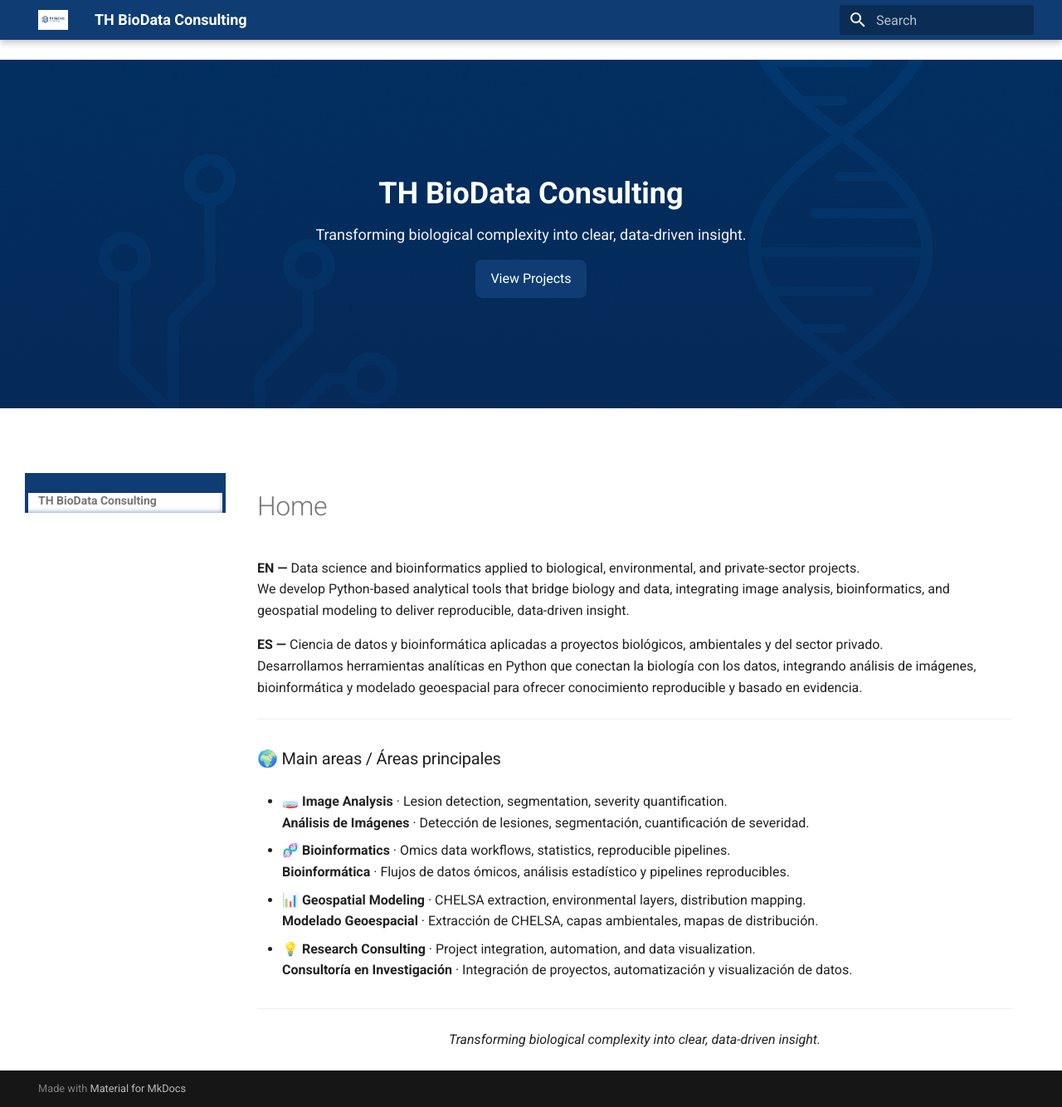
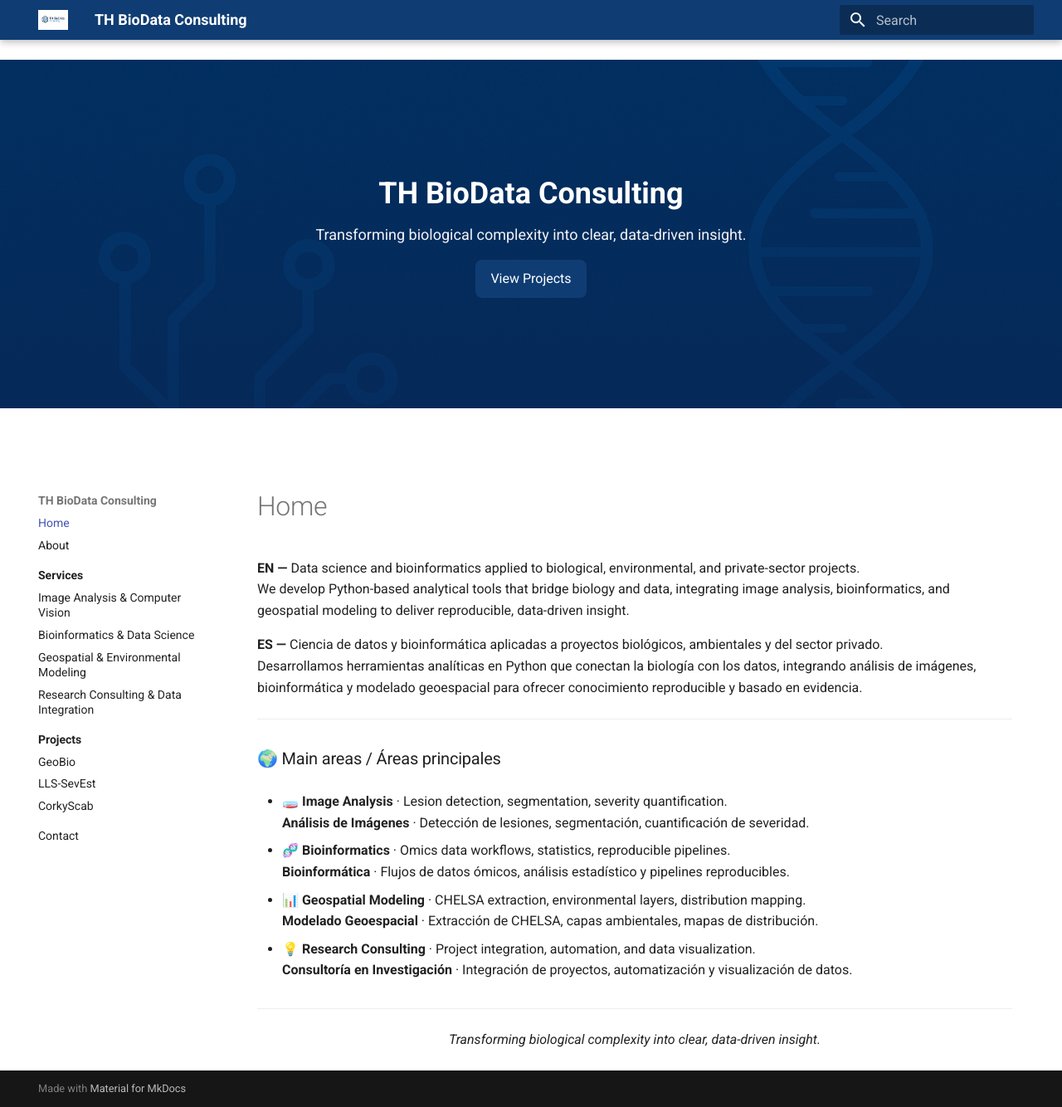
Before and after one commit to TH-BioData/th-biodata.github.io, an MkDocs documentation site: the page built from docs/index.md, in a window 1280 px wide and 1334 px high. Shown: the whole window at 83% size. Built offline with MkDocs 1.6.1 and Material for MkDocs 9.7.7, drawn with Linux system fonts in a browser that asks for light colours.

Commit message:
Update extra.css

```diff
--- a/docs/styles/extra.css
+++ b/docs/styles/extra.css
@@ -1,6 +1,18 @@
 /* ============================================================
    TH BioData Consulting — Custom Styles (versión corregida móvil)
    ============================================================ */
+
+/* ---- Tokens de color del tema Material ---- */
+:root {
+  --th-blue: #0F3D73;
+  --th-blue-dark: #0C2F59;
+  --th-blue-light: #bcd9ff;
+
+  /* Colores del tema (Material for MkDocs) */
+  --md-primary-fg-color: var(--th-blue);
+  --md-primary-fg-color--dark: var(--th-blue-dark);
+  --md-accent-fg-color: #2878ff;
+}
 
 /* --- Ajustes generales de contenido --- */
 .md-content {
@@ -8,25 +20,23 @@
   margin: 0 auto;
 }
 
-/* ===== TOP BAR (azul corporativo fijo) ===== */
+/* ===== TOP BAR ===== */
 .md-header,
 .md-tabs {
-  background-color: #0F3D73 !important;
-  z-index: 5; /* suficiente para estar sobre hero, pero debajo del drawer */
+  background-color: var(--th-blue) !important;
+  z-index: 500; /* debajo del drawer, encima del hero */
 }
 
 /* ===== Variables para alto del hero ===== */
 :root {
-  --th-hero-height: 420px;          /* alto del hero en desktop */
-  --th-hero-height-sm: 300px;       /* alto del hero en móvil   */
-  --md-header-h: var(--md-header-height, 3.6rem); /* alto header Material */
+  --th-hero-height: 420px;          /* desktop */
+  --th-hero-height-sm: 300px;       /* móvil   */
+  --md-header-h: var(--md-header-height, 3.6rem);
 }
 
 /* ============================================================
    HERO full-width (debajo del header)
    ============================================================ */
-
-/* Solo en páginas que tienen .hero */
 body:has(.hero) .hero {
   position: fixed;
   top: var(--md-header-h);
@@ -36,12 +46,13 @@ body:has(.hero) .hero {
   margin: 0;
   border-radius: 0;
   overflow: hidden;
-  z-index: 4;
+  z-index: 100; /* por debajo del header y del drawer */
+  transition: opacity 0.6s ease, transform 0.6s ease;
 }
 
 body:has(.hero) .hero__bg {
   height: var(--th-hero-height);
-  background-image: url('../assets/hero.jpg?v=6'); /* rompe caché */
+  background-image: url('../assets/hero.jpg?v=7'); /* rompe caché */
   background-size: cover;
   background-position: center;
   background-repeat: no-repeat;
@@ -61,31 +72,32 @@ body:has(.hero) .hero__bg {
 .hero__title { font-size: 36px; font-weight: 700; margin-bottom: 6px; }
 .hero__tag   { font-size: 18px; opacity: .95; }
 .hero__cta   {
-  display: inline-block;
-  margin-top: 16px;
-  padding: 10px 18px;
-  background: #0F3D73;
-  border-radius: 8px;
-  color: #fff !important;
-  text-decoration: none;
+  display: inline-block; margin-top: 16px; padding: 10px 18px;
+  background: var(--th-blue); border-radius: 8px; color: #fff !important; text-decoration: none;
 }
 
-/* Empujar TODO el contenido (incluye sidebar) por debajo del hero */
+/* Empujar contenido por debajo del hero */
 body:has(.hero) .md-main {
   padding-top: calc(var(--md-header-h) + var(--th-hero-height)) !important;
   position: relative;
   z-index: 1;
 }
 
+/* Fade del hero al hacer scroll */
+body:not(.scrolled) .hero { opacity: 1; transform: translateY(0); }
+body.scrolled .hero { opacity: 0; transform: translateY(-80px); pointer-events: none; }
+
+/* Evita scroll horizontal accidental */
+html, body { overflow-x: hidden; }
+
 /* ============================================================
-   GRID CARDS (tarjetas de proyectos/servicios)
+   GRID CARDS
    ============================================================ */
 .grid.cards {
   display: grid;
   grid-template-columns: repeat(auto-fit, minmax(220px, 1fr));
   gap: 16px;
 }
-
 .grid.cards > * {
   border: 1px solid #e5e7eb;
   border-radius: 12px;
@@ -94,14 +106,13 @@ body:has(.hero) .md-main {
   box-shadow: 0 2px 6px rgba(0,0,0,0.05);
   transition: transform 0.2s ease, box-shadow 0.2s ease;
 }
-
 .grid.cards > *:hover {
   transform: translateY(-3px);
   box-shadow: 0 6px 12px rgba(0,0,0,0.08);
 }
 
 /* ============================================================
-   BANNERS (ajuste simple)
+   BANNERS
    ============================================================ */
 .banner {
   display: block;
@@ -115,75 +126,58 @@ body:has(.hero) .md-main {
 }
 
 /* ============================================================
-   Responsivo
+   RESPONSIVO
    ============================================================ */
 @media (max-width: 768px) {
-  body:has(.hero) .hero__bg {
-    height: var(--th-hero-height-sm);
-  }
+  body:has(.hero) .hero__bg { height: var(--th-hero-height-sm); }
   body:has(.hero) .md-main {
     padding-top: calc(var(--md-header-h) + var(--th-hero-height-sm)) !important;
   }
+  .banner { height: 160px; object-position: center 40%; }
+}
 
-  .banner {
-    height: 160px;
-    object-position: center 40%;
+/* ============================================================
+   MENÚ MÓVIL (drawer) — visible y clickeable
+   ============================================================ */
+
+/* Z-index por encima de header y hero */
+.md-sidebar--primary,
+.md-drawer { z-index: 1200 !important; }
+
+/* Overlay por debajo del drawer pero sobre el contenido */
+.md-overlay { z-index: 1100 !important; }
+
+/* Fondo y tipografía del panel completo */
+@media screen and (max-width: 76.1875em) {
+  .md-sidebar--primary,
+  .md-sidebar--primary .md-sidebar__scrollwrap,
+  .md-sidebar--primary .md-sidebar__inner,
+  .md-sidebar--primary .md-nav,
+  .md-sidebar--primary .md-nav__list {
+    background: var(--th-blue) !important;
+  }
+
+  /* Títulos y enlaces en blanco */
+  .md-sidebar--primary .md-nav__title,
+  .md-sidebar--primary .md-nav__link,
+  .md-sidebar--primary .md-nav__item,
+  .md-sidebar--primary .md-nav__link .md-ellipsis {
+    color: #fff !important;
+    fill: #fff !important;
+  }
+
+  /* Hover/focus accesible */
+  .md-sidebar--primary .md-nav__link:hover,
+  .md-sidebar--primary .md-nav__link:focus {
+    color: var(--th-blue-light) !important;
+  }
+
+  /* Separadores e iconos */
+  .md-sidebar--primary .md-nav__item {
+    border-color: rgba(255,255,255,0.15) !important;
   }
 }
 
 /* ============================================================
-   HERO CON EFECTO DE DESVANECIMIENTO AL HACER SCROLL
+   FIN
    ============================================================ */
-.hero {
-  transition: opacity 0.6s ease, transform 0.6s ease;
-}
-
-body:not(.scrolled) .hero {
-  opacity: 1;
-  transform: translateY(0);
-}
-
-body.scrolled .hero {
-  opacity: 0;
-  transform: translateY(-80px);
-  pointer-events: none;
-}
-
-/* Evita scroll horizontal accidental */
-html, body {
-  overflow-x: hidden;
-}
-
-/* ============================================================
-   FIX: Menú móvil (drawer) visible y clickeable
-   ============================================================ */
-
-/* Drawer encima de todo */
-.md-drawer, .md-sidebar--primary {
-  z-index: 1050 !important;
-  background-color: #0F3D73 !important; /* color corporativo */
-  color: #fff;
-}
-
-/* Overlay transparente solo para sombrear, no bloquear */
-.md-overlay {
-  background-color: rgba(0,0,0,0.25) !important;
-  z-index: 1040 !important;
-  pointer-events: none; /* evita bloquear clics */
-}
-
-/* Forzar interacción activa en el drawer */
-.md-drawer--active,
-.md-sidebar--primary {
-  pointer-events: auto !important;
-}
-
-/* Enlaces del menú */
-.md-sidebar--primary a {
-  color: #fff !important;
-  font-weight: 500;
-}
-
-.md-sidebar--primary a:hover {
-  color: #bcd9ff !important;
-}
```
